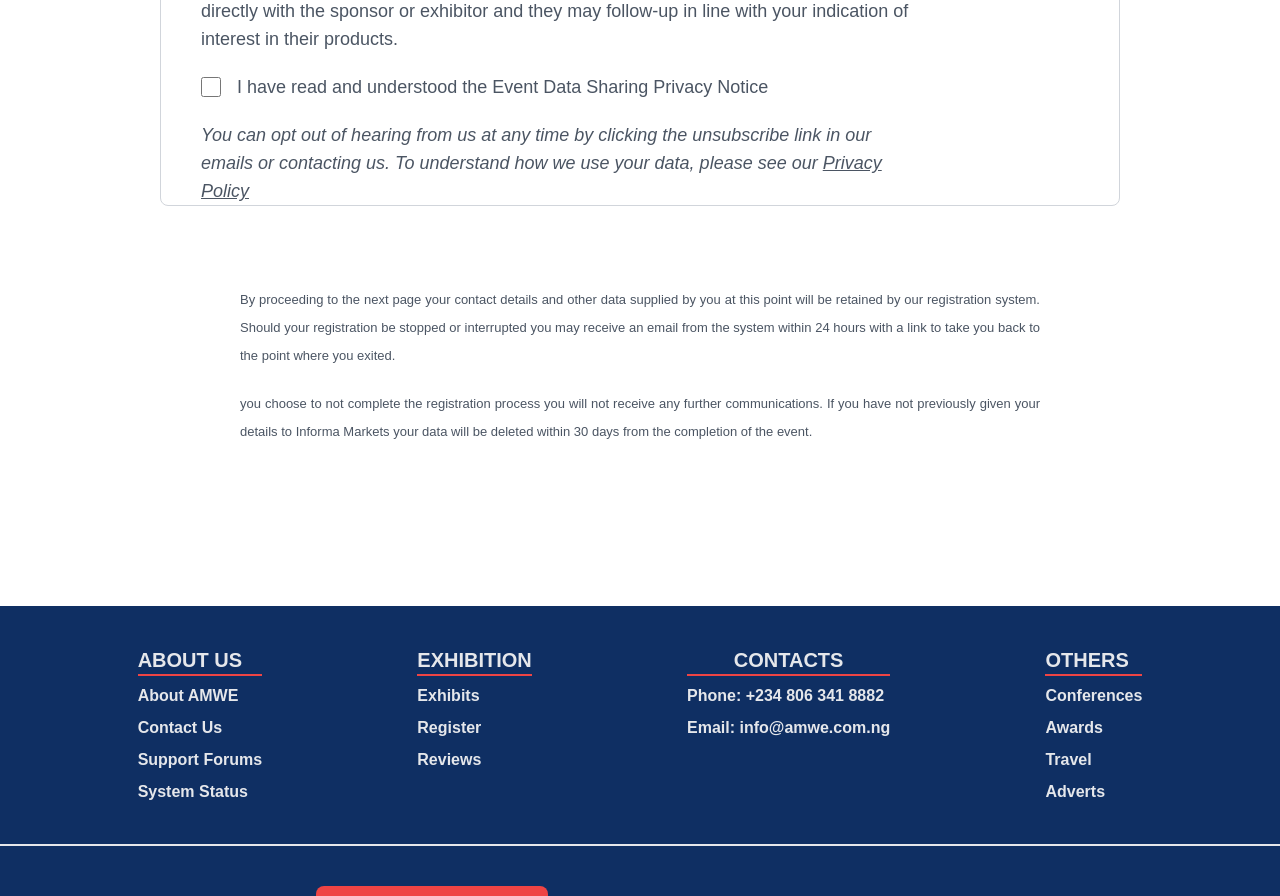
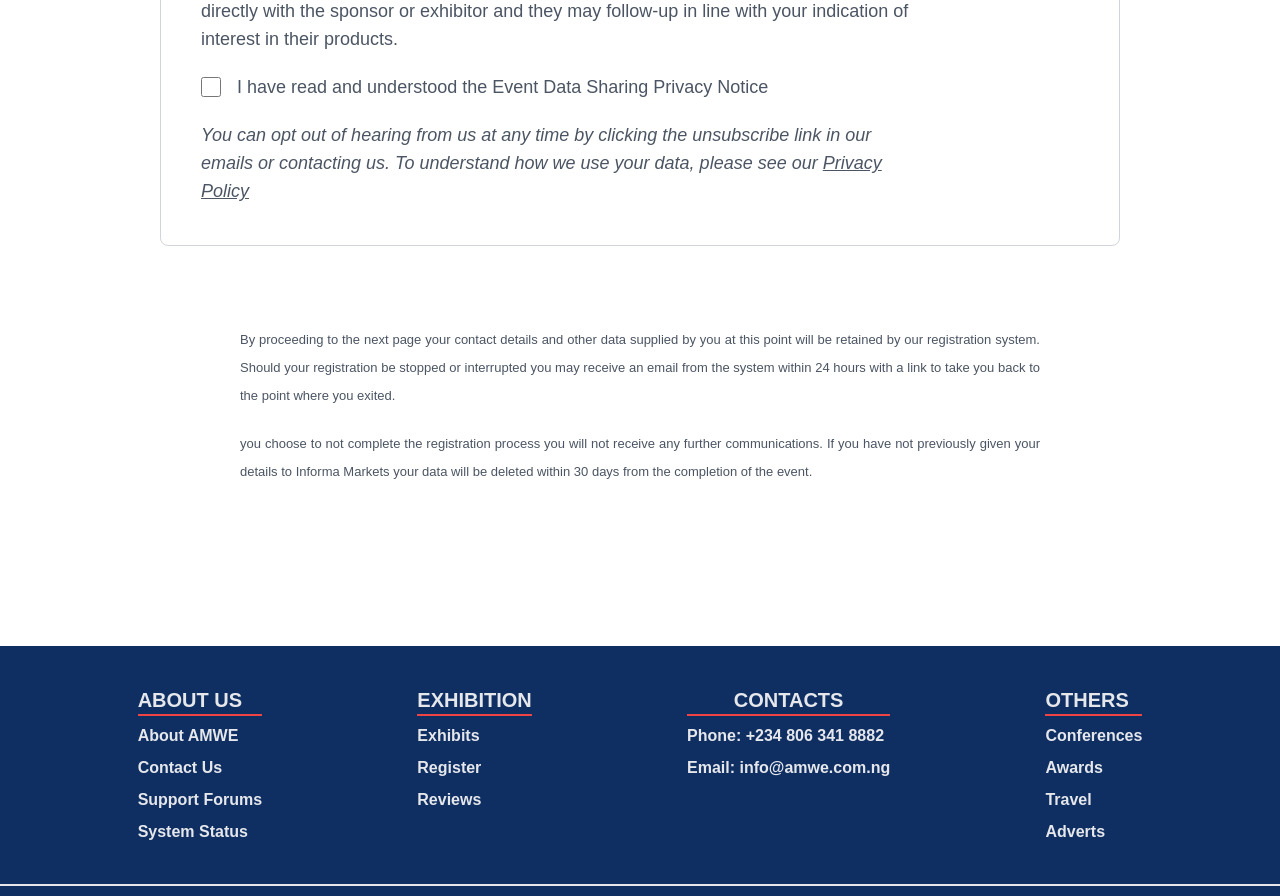
Before and after one commit to ife-chukwu/amwe--project, a React (Create React App) app: page /registration/next5 in a window 1280 px wide. Shown: the part 2080-2976 px from the top of the page. Built offline with nearby package versions, Linux system fonts and the light colour scheme; a web font is replaced by a local one.

Commit message:
Edited some css

```diff
--- a/src/components/Form/TermsAndConditions.jsx
+++ b/src/components/Form/TermsAndConditions.jsx
@@ -103,7 +103,7 @@ export const TermsAndConditions = () => {
                 I have read and understood the Event Data Sharing Privacy Notice
               </p>
             </div>
-            <p className="ml-5 md:ml-0 md:w-4/5   italic font-normal md:text-lg">
+            <p className="ml-5 md:ml-0 md:w-4/5 pb-10  italic font-normal md:text-lg">
               You can opt out of hearing from us at any time by clicking the
               unsubscribe link in our emails or contacting us. To understand how
               we use your data, please see our{" "}
```
